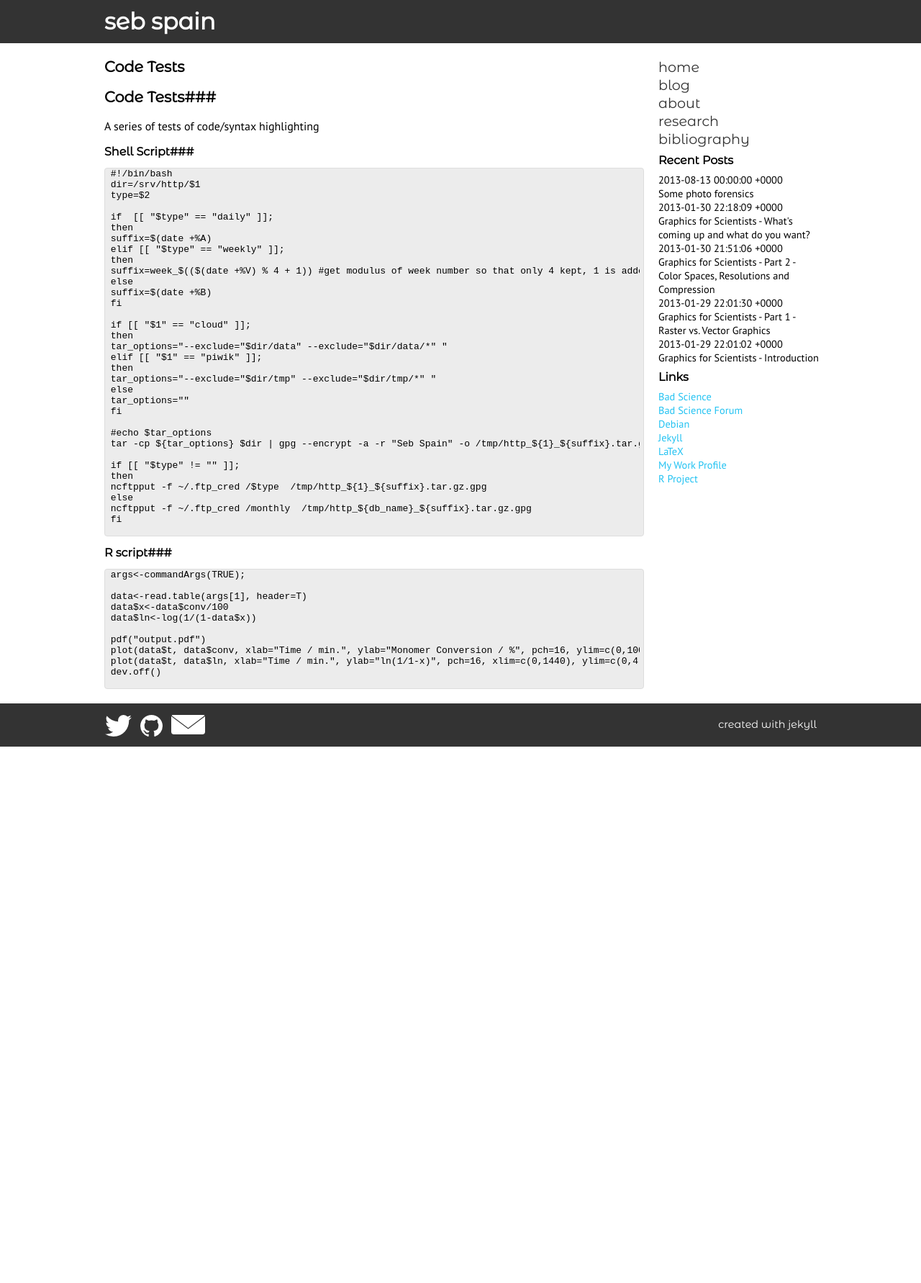
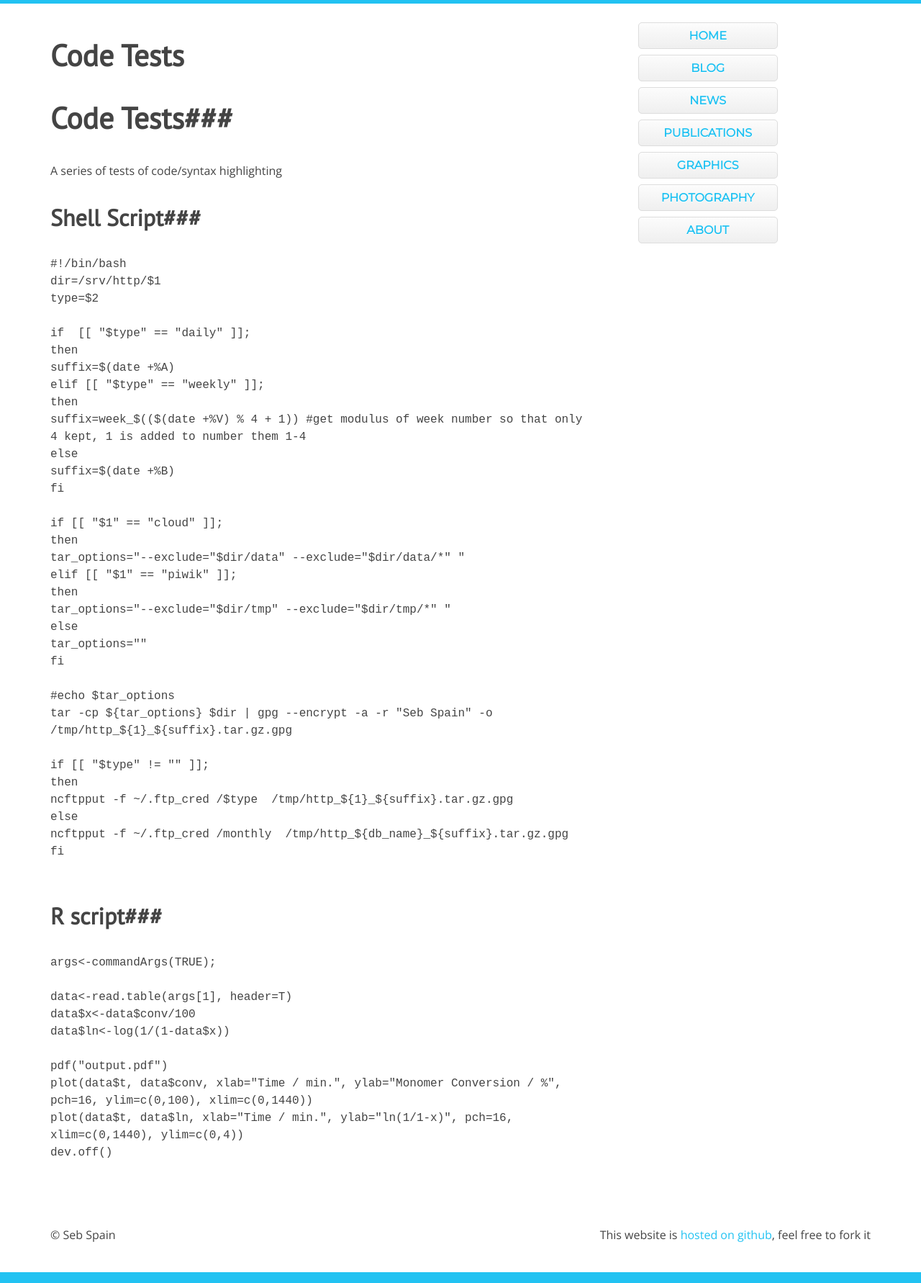
Before and after one commit to sebspain/sebspain.github.io, a Jekyll site: the page built from code_tests.md, in a window 1280 px wide. Shown: the whole page at 72% size. Built offline with Jekyll 4.4.1, drawn with Linux system fonts in a browser that asks for light colours; Markdown is read by kramdown in place of the engine named in the settings; before the commit the page ends 1043 px from its top, so only the background shows below that.

Commit message:
modified:   _layouts/default.html 	renamed:    _layouts/default.html -> _layouts/default.html.bak 	new file:   css/gridism.css 	new file:   css/normalize.css 	new file:   css/style.css

```diff
--- a/_layouts/default.html
+++ b/_layouts/default.html
@@ -1,65 +1,102 @@
-<!DOCTYPE html>
-<html>
+<!DOCTYPE HTML>
+<html lang="en">
 <head>
-        <meta charset="utf-8">
-        <meta http-equiv="X-UA-Compatible" content="IE=edge,chrome=1">
-        <a href="/index.html"><title>{{ page.title }}</title></a>
-        <meta name="viewport" content="width=device-width">
-
-		<link href='http://fonts.googleapis.com/css?family=PT+Sans|Montserrat+Alternates|Montserrat|Share+Tech+Mono' rel='stylesheet' type='text/css'>
-        <!-- syntax highlighting CSS -->
+  <meta charset="UTF-8">
+  <meta name="viewport" content="width=device-width,initial-scale=1">
+  <title>sebspain.co.uk</title>
+  <link href='http://fonts.googleapis.com/css?family=PT+Sans|Open+Sans:300italic,400italic,700italic,400,300,700|Montserrat+Alternates|Montserrat|Share+Tech+Mono' rel='stylesheet' type='text/css'>
+  <link rel="stylesheet" href="/css/gridism.css">
+  <link rel="stylesheet" href="/css/normalize.css">
+  <link rel="stylesheet" href="/css/style.css">
   <link rel="stylesheet" href="/css/syntax.css">
-
-        <!-- Custom CSS -->
-        <link rel="stylesheet" href="/css/beta.css">
   {% include mathjax.html %}
 </head>
-    <body>
-<div class="wrapper"> <!-- main site container -->
-  <div class="header">
-	  <div class="title">
-<!--
-		  <div class="title-home-link"><a href="/index.html"><img src="/img/home.png" alt="home icon"></a></div>
--->
-			<a href="/index.html"><h1>seb spain</h1></a>
-	  </div><!--close title div -->
-  </div> <!-- close header -->
 
-  <div class="front-main">
-	 <div class="sidebar">
+<body class="wrap wider">
+
+<header>
+<nav class="mobile-nav center-on-mobiles show-on-mobiles">
 <ul>
-			<li><a href="/index.html">home</a></li>
-			<li><a href="/blog.html">blog</a></li>
-			<li><a href="/about/">about</a></li>
-	        <li><a href="/research/">research</a></li>
-			<li><a href="/publications/">bibliography</a></li>
+
+    <a href="/" class="button">Home</a>
+
+  <li class="button">
+    <a href="/blog.html">Blog</a>
+  </li>
+  <li class="button">
+    <a href="/research/">News</a>
+  </li>
+  <li class="button">
+    <a href="/publications/">Pub<span class="show-on-mobiles">s</span><span class="hide-on-mobiles">lications</span></a>
+  </li>
+  <li class="button">
+    <a href="/graphics.html">Graphics</a>
+  </li>
+   <li class="button">
+    <a href="/photos.html">Photo<span class="show-on-mobiles">s</span><span class="hide-on-mobiles">graphy</span></a>
+  </li>
+  <li class="button">
+    <a href="/about/">About</a>
+  </li>
 </ul>
-		{% include recent_posts.md %}
-     	{% include links.html %}
+</nav>
+</header>
 
-	  </div><!-- close sidebar -->
-
-	  <div class="content">
+<div class="grid">
+	<div class="unit w-2-3 ">
 	<h2>{{ page.title }}</h2>
           {{ content }}
+    </div>
 
-     </div><!-- close content -->
+<nav class="main-nav unit w-1-3 hide-on-mobiles">
+      <ul>
+  <li class="nav-button">
+    <a href="/">Home</a>
+  </li>
+  <li class="nav-button">
+    <a href="/blog.html">Blog</a>
+  </li>
+  <li class="nav-button">
+    <a href="/research/">News</a>
+  </li>
+  <li class="nav-button">
+    <a href="/publications/">Pub<span class="show-on-mobiles">s</span><span class="hide-on-mobiles">lications</span></a>
+  </li>
+  <li class="nav-button">
+    <a href="/graphics.html">Graphics</a>
+  </li>
+   <li class="nav-button">
+    <a href="/photos.html">Photo<span class="show-on-mobiles">s</span><span class="hide-on-mobiles">graphy</span></a>
+  </li>
+  <li class="nav-button">
+    <a href="/about/">About</a>
+  </li>
+</ul>
 
-  </div><!-- close front main -->
+    </nav>
 
-  <div class="front-footer">
-	<div class="contact">
-		<div class="contact-right"><a href="http://jekyllrb.com">created with jekyll</a></div>
-		<div class="contact-left" ><a href="http://twitter.com/sebspain"><img src="/img/twitter.png" alt="twitter icon"/></a></div>
-		<div class="contact-left" ><a href="http://github.com/sebspain"><img src="/img/github.png" alt="github icon"/></a></div>
-		<div class="contact-left" ><a href="mailto:seb@sebspain.co.uk"><img src="/img/mail.png" alt="email icon"/></a></div>
-    </div><!-- close contact -->
-  </div><!-- close front-footer -->
+
+</div>
 
 
 
 
-</div> <!-- close wrapper -->
+
+  <footer>
+    <div class="grid">
+      <div class="unit half">
+        <div class="center-on-mobiles">
+          <p>© Seb Spain</p>
+        </div>
+      </div>
+      <div class="unit half">
+        <div class="align-right center-on-mobiles">
+          <p>This website is <a href="https://github.com/sebspain/sebspain.github.io">hosted on github</a>, feel free to fork it</p>
+        </div>
+      </div>
+    </div>
+  </footer>
+
 
 </body>
 </html>
--- /dev/null
+++ b/css/gridism.css
@@ -0,0 +1,124 @@
+/*
+ * Gridism
+ * A simple, responsive, and handy CSS grid by @cobyism
+ * https://github.com/cobyism/gridism
+ */
+
+/* Preserve some sanity */
+.grid,
+.unit {
+  -webkit-box-sizing: border-box;
+  -moz-box-sizing: border-box;
+  box-sizing: border-box;
+}
+
+/* Set up some rules to govern the grid */
+.grid {
+  display: block;
+  clear: both;
+}
+.grid .unit {
+  float: left;
+  width: 100%;
+  padding: 10px;
+}
+
+/* This ensures the outer gutters are equal to the (doubled) inner gutters. */
+.grid .unit:first-child { padding-left: 20px; }
+.grid .unit:last-child { padding-right: 20px; }
+
+/* Nested grids already have padding though, so let’s nuke it */
+.unit .unit:first-child { padding-left: 0; }
+.unit .unit:last-child { padding-right: 0; }
+.unit .grid:first-child > .unit { padding-top: 0; }
+.unit .grid:last-child > .unit { padding-bottom: 0; }
+
+/* Let people nuke the gutters/padding completely in a couple of ways */
+.no-gutters .unit,
+.unit.no-gutters {
+  padding: 0 !important;
+}
+
+/* Wrapping at a maximum width is optional */
+.wrap .grid,
+.grid.wrap {
+  max-width: 978px;
+  margin: 0 auto;
+}
+
+/* Width classes also have shorthand versions numbered as fractions
+ * For example: for a grid unit 1/3 (one third) of the parent width,
+ * simply apply class="w-1-3" to the element. */
+.grid .whole,          .grid .w-1-1 { width: 100%; }
+.grid .half,           .grid .w-1-2 { width: 50%; }
+.grid .one-third,      .grid .w-1-3 { width: 33.3332%; }
+.grid .two-thirds,     .grid .w-2-3 { width: 66.6665%; }
+.grid .one-quarter,    .grid .w-1-4 { width: 25%; }
+.grid .three-quarters, .grid .w-3-4 { width: 75%; }
+.grid .one-fifth,      .grid .w-1-5 { width: 20%; }
+.grid .two-fifths,     .grid .w-2-5 { width: 40%; }
+.grid .three-fifths,   .grid .w-3-5 { width: 60%; }
+.grid .four-fifths,    .grid .w-4-5 { width: 80%; }
+.grid .golden-small,   .grid .w-g-s { width: 38.2716%; } /* Golden section: smaller piece */
+.grid .golden-large,   .grid .w-g-l { width: 61.7283%; } /* Golden section: larger piece */
+
+/* Clearfix after every .grid */
+.grid {
+  *zoom: 1;
+}
+.grid:before, .grid:after {
+  display: table;
+  content: "";
+  line-height: 0;
+}
+.grid:after {
+  clear: both;
+}
+
+/* Utility classes */
+.align-center { text-align: center; }
+.align-left   { text-align: left; }
+.align-right  { text-align: right; }
+.pull-left    { float: left; }
+.pull-right   { float: right; }
+
+/* Responsive Stuff */
+.show-on-mobiles {
+    display: none;
+}
+
+@media screen and (max-width: 568px) {
+  /* Stack anything that isn’t full-width on smaller screens */
+  .grid .unit {
+    width: 100% !important;
+    padding-left: 20px;
+    padding-right: 20px;
+  }
+  .unit .grid .unit {
+    padding-left: 0px;
+    padding-right: 0px;
+  }
+
+  /* Sometimes, you just want to be different on small screens */
+  .center-on-mobiles {
+    text-align: center !important;
+  }
+  .hide-on-mobiles {
+    display: none !important;
+  }
+
+  .show-on-mobiles {
+    display: block !important;
+  }
+  a .show-on-mobiles {
+    display: inline !important;
+  }
+}
+
+/* Expand the wrap a bit further on larger screens */
+@media screen and (min-width: 1180px) {
+  .wider .grid {
+    max-width: 1180px;
+    margin: 0 auto;
+  }
+}
--- /dev/null
+++ b/css/style.css
@@ -0,0 +1,178 @@
+/*
+ * Gridism demonstration page
+ * These styles are all just for the Gridism demo page.
+ * You don’t need this styleshee in your project.
+ */
+
+
+/* General */
+
+body {
+  font-family: "Open Sans", "Helvetica Neue", Helvetica, Arial, sans-serif;
+  color: #444;
+  background: #ffffff;
+  text-shadow: 0 1px 0 rgba(255,255,255,.5);
+  border-top: 5px solid #21c2f2;
+}
+
+/* I use full-width horizontal sections a lot */
+body > header,
+body > section,
+body > footer {
+  display: block;
+  width: 100%;
+  clear: both;
+  float: left;
+}
+
+h2, h3 {
+  font-family: "PT Sans", "Helvetica Neue", Helvetica, Arial, sans-serif;
+  font-weight: 700;
+
+}
+
+h1 {
+  font-family: "Montserrat Alternates", "Helvetica Neue", Helvetica, Arial, sans-serif;
+  font-weight: 700;
+  font-size: 3em;
+/*
+  letter-spacing: -0.1em;
+*/
+}
+
+h2 {
+  font-size: 1.8em;
+/*
+  letter-spacing: -0.1em;
+*/
+}
+
+h3 {
+  font-size: 1.2em;
+}
+
+a {
+  color: #21c2f2;
+  text-decoration: none;
+  -webkit-transition: all .2s ease-in-out;
+  -moz-transition: all .2s ease-in-out;
+  transition: all .2s ease-in-out;
+}
+
+/*
+header, section {
+  border-bottom: 1px solid #eee;
+}
+
+header, section, footer {
+  border-top: 1px solid #fff;
+}
+*/
+
+section, footer {
+  padding: 30px 0;
+}
+
+footer {
+	border-bottom: 15px solid #21c2f2;
+}
+
+header h1 a {
+  color: #333;
+  border-bottom: none;
+}
+
+header p {
+  margin: 2em 0;
+}
+
+.lead {
+  font-size: 1.5em;
+}
+
+p, pre {
+  font-size: 1em;
+  line-height: 1.5em;
+}
+
+.button {
+  border-radius: 5px;
+  background: #efefef;
+  background-image: -moz-linear-gradient(#FCFCFC, #EFEFEF);
+  background-image: -webkit-linear-gradient(#FCFCFC, #EFEFEF);
+  background-image: -ms-linear-gradient(#FCFCFC, #EFEFEF);
+  background-image: linear-gradient(#FCFCFC, #EFEFEF);
+  border: 1px solid #DDDDDD;
+  padding: 8px 16px;
+  text-shadow: 0 1px 0 #fff;
+  font-family: "Montserrat", "Helvetica Neue", Helvetica, Arial, sans-serif;
+  font-weight: 700;
+  text-transform: uppercase;
+  display: inline-block;
+  margin-bottom: .5em;
+}
+
+.button:hover, .button:focus {
+  outline: none;
+  border: 1px solid rgba(33,194,242,.5);
+}
+
+.nav-button {
+  border-radius: 5px;
+  background: #efefef;
+  background-image: -moz-linear-gradient(#FCFCFC, #EFEFEF);
+  background-image: -webkit-linear-gradient(#FCFCFC, #EFEFEF);
+  background-image: -ms-linear-gradient(#FCFCFC, #EFEFEF);
+  background-image: linear-gradient(#FCFCFC, #EFEFEF);
+  border: 1px solid #DDDDDD;
+  padding: 8px 16px;
+  text-shadow: 0 1px 0 #fff;
+  font-family: "Montserrat", "Helvetica Neue", Helvetica, Arial, sans-serif;
+  font-weight: 700;
+  text-transform: uppercase;
+  display: inline-block;
+  margin-bottom: .5em;
+  width: 10em;
+  text-align: center;
+}
+
+.nav-button:hover, .nav-button:focus {
+  outline: none;
+  border: 1px solid rgba(33,194,242,.5);
+}
+
+footer p {
+  margin: 0;
+  font-size: 1em;
+}
+
+@media (min-width: 960px){
+  h1 {
+    font-size: 5em;
+  }
+  h2 {
+    font-size: 2.6em;
+  }
+  h3 {
+    font-size: 2em;
+  }
+  .lead {
+    font-size: 1.8em;
+  }
+}
+
+/* Styles to help demonstrate the grid */
+
+
+.grid, .unit {
+  -webkit-transition: all .25s ease-in-out;
+  -moz-transition: all .25s ease-in-out;
+  transition: all .25s ease-in-out;
+}
+
+/** kludge to fix overly wide font spacing in firefox **/
+@-moz-document url-prefix() {
+                        h1, h2 {
+                        letter-spacing: -0.1em;
+                    }
+}
```
Also changed, not shown: css/normalize.css (added), 1 other file. Lines whose indentation alone changed are shown as unchanged.
